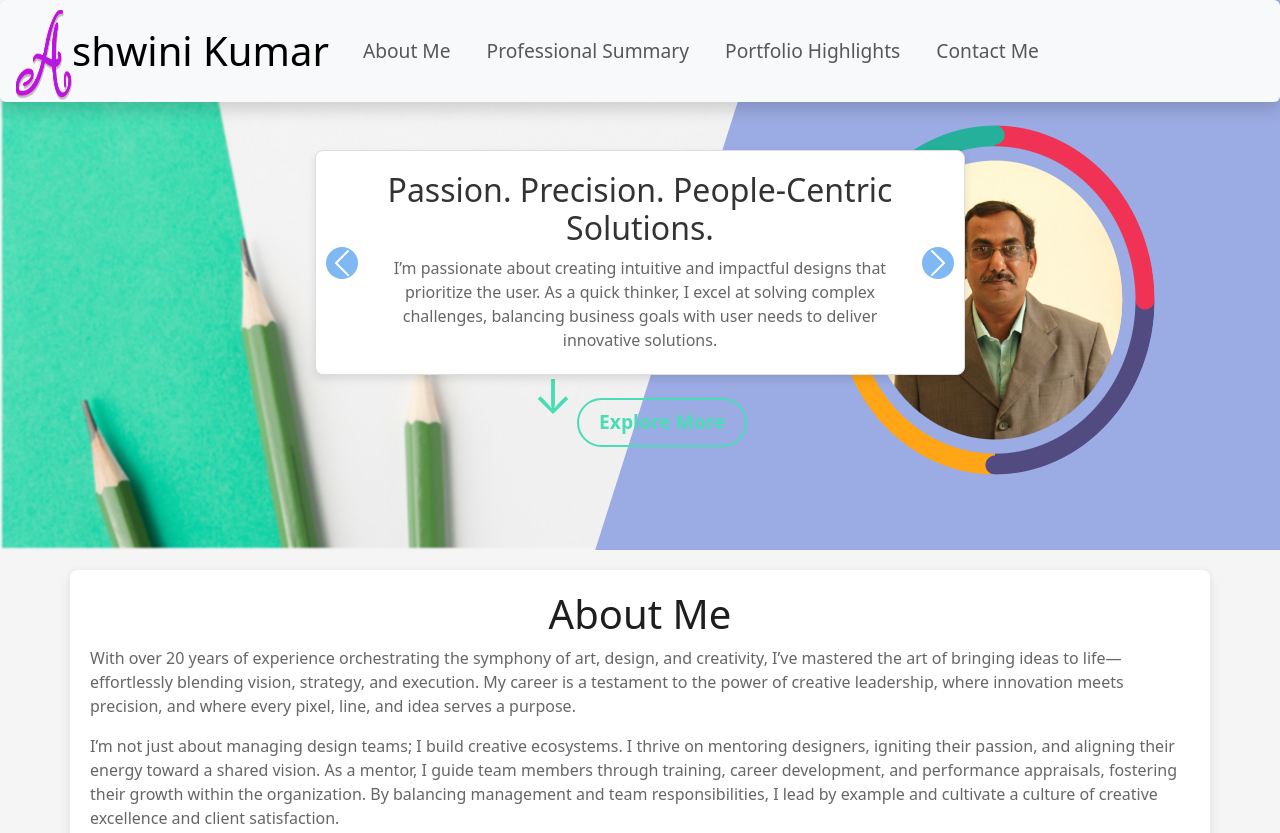
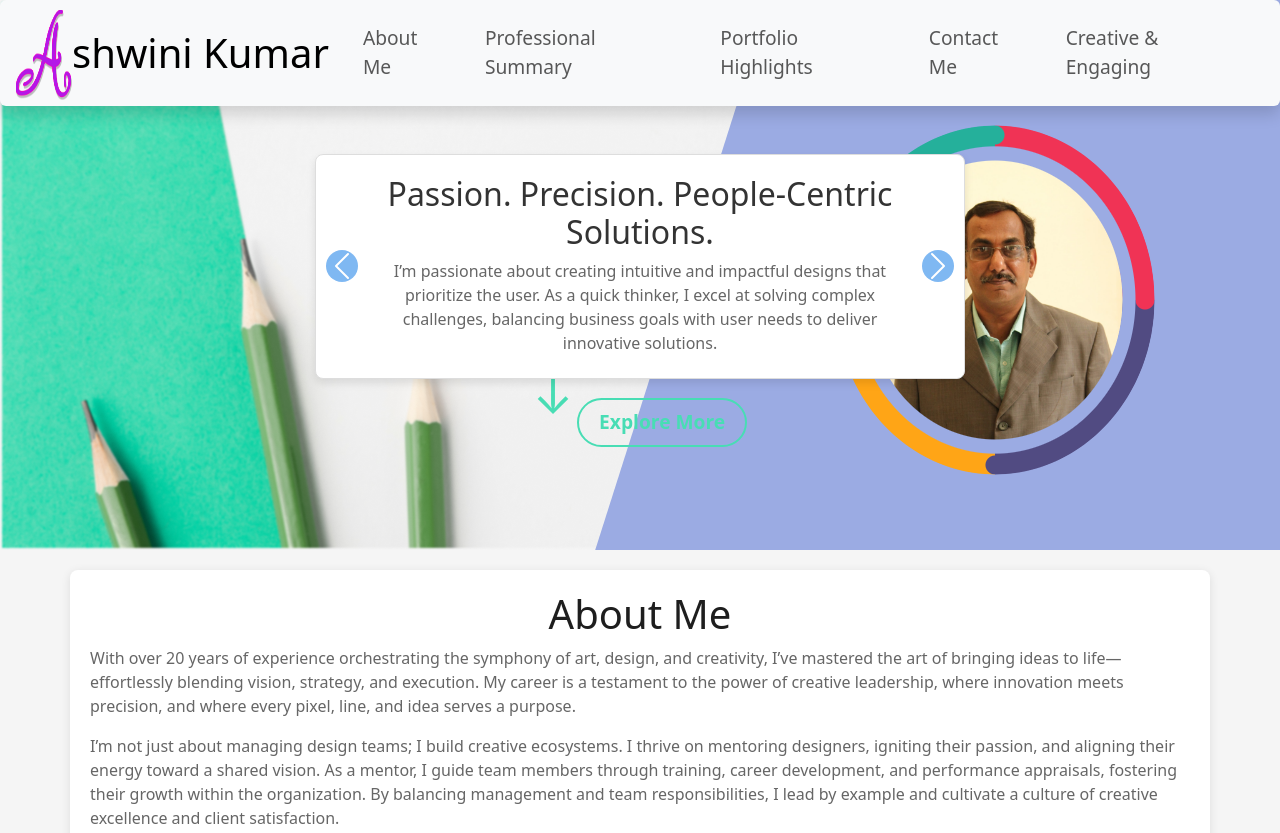
Before and after one commit to ashwinkalyanpur/portfolio, a website: page index.html in a window 1280 px wide. Shown: the top 833 px of the page. Drawn offline with nearby package versions, Linux system fonts and the light colour scheme.

```diff
--- a/assets/style.css
+++ b/assets/style.css
@@ -1,5 +1,6 @@
 @import url("https://pro.fontawesome.com/releases/v6.0.0-beta1/css/all.css");
 @import url("https://fonts.googleapis.com/css2?family=Jura:wght@500;600;900&display=swap");
+@import url("https://cdnjs.cloudflare.com/ajax/libs/font-awesome/6.0.0-beta3/css/all.min.css");
 
 *,
 *::before,
--- a/index.html
+++ b/index.html
@@ -42,6 +42,9 @@
                         </li>
                         <li class="nav-item">
                             <a class="nav-link" href="src/contact.html">Contact Me</a>
+                        </li>
+                        <li class="nav-item">
+                            <a class="nav-link" href="src/Creative&Engaging.html">Creative & Engaging</a>
                         </li>
                     </ul>
                 </div>
```
